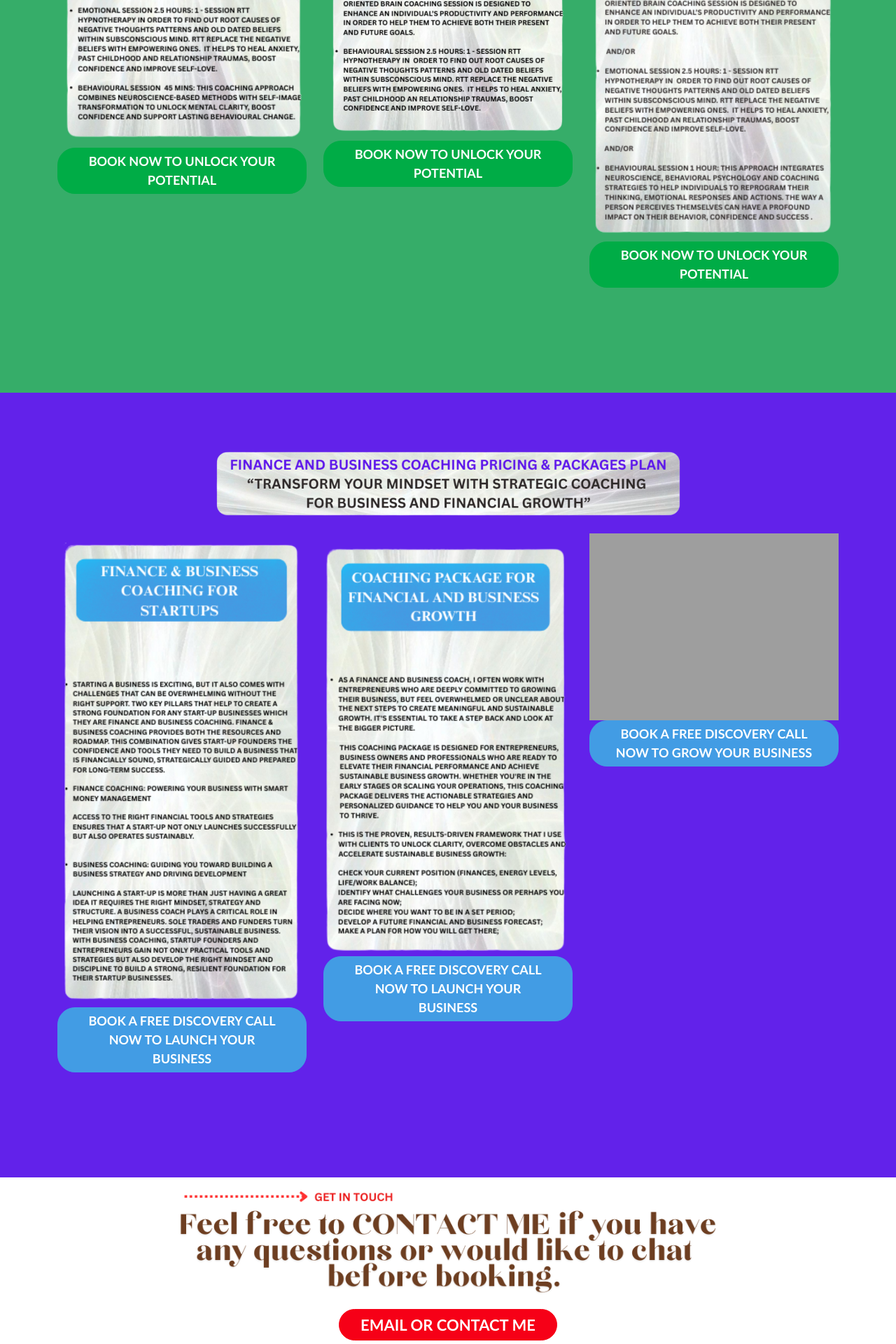
After one commit to gericlois/SelfTransformingBrain, a PHP site: page /pages/pricing.php in a window 1280 px wide. The commit adds this page. Shown: the part 2360-4280 px from the top of the page at 70% size. Run offline with PHP 8.4, Linux system fonts and the light colour scheme; some web fonts are replaced; grey boxes are pictures that could not be loaded.

Commit message:
Added Pricing Page

```diff
--- a/assets/css/main.css
+++ b/assets/css/main.css
@@ -4060,6 +4060,154 @@ Finance Style
   margin-bottom: 100px;
 }
 
+/*
+---------------------------------------------
+Pricing Style
+---------------------------------------------
+*/
+.pricing {
+  background-color: #ffffff;
+  padding: 30px 0px 0px 0px;
+  text-align: center;
+}
+
+.pricing .rtt {
+  background-color: #fa1b13;
+}
+
+.pricing .brain {
+  background-color: #36ad69;
+}
+
+.pricing .finance {
+  background-color: #6222ea;
+}
+
+.pricing .header img {
+  display: block;
+  width: 100%;
+  height: auto;
+  margin-right: auto;
+  margin-left: auto;
+}
+
+.pricing .rttheader img {
+  display: block;
+  margin: 0 auto;
+  width: 60%;
+  height: auto;
+  max-width: 100%;
+  padding: 60px 0px 20px 0px;
+  margin-right: auto;
+  margin-left: auto;
+}
+
+.pricing .rttbutton .btn-primary {
+  display: inline-block;
+  padding: 5px 30px;
+  background-color: #ed1c17;
+  color: #ffffff;
+  font-size: 18;
+  font-weight: bold;
+  text-transform: uppercase;
+  border-radius: 25px;
+  text-align: center;
+  transition: background-color 0.3s ease;
+  border: 1px solid #ed1c17;
+  margin-bottom: 50px;
+}
+.pricing .brainheader img {
+  display: block;
+  margin: 0 auto;
+  width: 60%;
+  height: auto;
+  max-width: 100%;
+  padding: 20px 0px 20px 0px;
+  margin-right: auto;
+  margin-left: auto;
+}
+
+.pricing .brainbutton .btn-primary {
+  display: inline-block;
+  padding: 5px 15px;
+  background-color: #00ac46;
+  color: #ffffff;
+  font-size: 18px;
+  font-weight: bold;
+  text-transform: uppercase;
+  border-radius: 25px;
+  text-align: center;
+  transition: background-color 0.3s ease;
+  border: 1px solid #00ac46;
+  margin-bottom: 50px;
+}
+
+.pricing .financeheader img {
+  display: block;
+  margin: 0 auto;
+  width: 60%;
+  height: auto;
+  max-width: 100%;
+  padding: 20px 0px 20px 0px;
+  margin-right: auto;
+  margin-left: auto;
+}
+
+.pricing .financebutton1 .btn-primary {
+  display: inline-block;
+  padding: 5px 30px;
+  background-color: #429ce4;
+  color: #ffffff;
+  font-size: 18px;
+  font-weight: bold;
+  text-transform: uppercase;
+  border-radius: 25px;
+  text-align: center;
+  transition: background-color 0.3s ease;
+  border: 1px solid #429ce4;
+  margin-bottom: 50px;
+}
+
+.pricing .financebutton2 .btn-primary {
+  display: inline-block;
+  padding: 5px 30px;
+  background-color: #429ce4;
+  color: #ffffff;
+  font-size: 18px;
+  font-weight: bold;
+  text-transform: uppercase;
+  border-radius: 25px;
+  text-align: center;
+  transition: background-color 0.3s ease;
+  border: 1px solid #429ce4;
+  margin-bottom: 50px;
+}
+
+.pricing .footer_contact img {
+  display: block;
+  margin: 0 auto;
+  width: 60%;
+  height: auto;
+  max-width: 100%;
+  padding: 20px 0px 20px 0px;
+  margin-right: auto;
+  margin-left: auto;
+}
+
+.pricing .button_contact .btn-primary {
+  display: inline-block;
+  padding: 5px 30px;
+  background-color: #F60017;
+  color: #ffffff;
+  font-size: 22px;
+  font-weight: bold;
+  text-transform: uppercase;
+  border-radius: 25px;
+  text-align: left;
+  transition: background-color 0.3s ease;
+  border: 1px solid #F60017;
+  margin-bottom: 50px;
+}
 
 
 /*
--- a/pages/includes/header.php
+++ b/pages/includes/header.php
@@ -79,7 +79,7 @@
                   </ul>
                 </li>
 
-                <li><a href="price.php">PRICING</a></li>
+                <li><a href="pricing.php">PRICING</a></li>
                 <li><a href="work.php">WORK WITH ME</a></li>
                 <li><a href="speaking.php">SPEAKING & WORKSHOPS</a></li>
                 <li><a href="success.php">SUCCESS STORIES</a></li>
--- /dev/null
+++ b/pages/pricing.php
@@ -0,0 +1,167 @@
+<!DOCTYPE html>
+<lang="en">
+
+    <?php include "includes/head.php" ?>
+
+    <?php include "includes/header.php" ?>
+
+    <div class="main-banner">
+        <div class="pricing section">
+            <div class="col-lg-12">
+                <div class="header-text">
+                    <div class="header">
+                        <img src="../assets/images/includes/pricing1.png" alt="">
+                    </div>
+                </div>
+            </div>
+
+            <div class="rtt">
+                <div class="container">
+                    <div class="row">
+                        <div class="col-lg-12">
+                            <div class="rttheader">
+                                <img src="../assets/images/includes/pricingrtt.png" alt="">
+                            </div>
+                        </div>
+                        <div class="col-lg-4">
+                            <div class="rtt1">
+                                <img src="../assets/images/includes/pricingrtt1.png" alt="">
+                            </div>
+                            <div class="rttbutton">
+                                <a href="#" class="btn btn-primary">BOOK NOW TO TRANSFORM YOUR LIFE</a>
+                            </div>
+                        </div>
+                        <div class="col-lg-4">
+                            <div class="rtt2">
+                                <img src="../assets/images/includes/pricingrtt2.png" alt="">
+                            </div>
+                            <div class="rttbutton">
+                                <a href="#" class="btn btn-primary">BOOK NOW TO TRANSFORM YOUR LIFE</a>
+                            </div>
+                        </div>
+                        <div class="col-lg-4">
+                            <div class="rtt3">
+                                <img src="../assets/images/includes/pricingrtt3.png" alt="">
+                            </div>
+                            <div class="rttbutton">
+                                <a href="#" class="btn btn-primary">BOOK NOW TO TRANSFORM YOUR LIFE</a>
+                            </div>
+                        </div>
+                    </div>
+                </div>
+            </div>
+
+
+            <div class="brain">
+                <div class="container">
+                    <div class="row">
+                        <div class="col-lg-12">
+                            <div class="brainheader">
+                                <img src="../assets/images/includes/pricingbrain.png" alt="">
+                            </div>
+                        </div>
+                        <div class="col-lg-4">
+                            <div class="brain1">
+                                <img src="../assets/images/includes/pricingbrain1.png" alt="">
+                            </div>
+                            <div class="brainbutton">
+                                <a href="#" class="btn btn-primary"> BOOK NOW TO UNLOCK YOUR POTENTIAL</a>
+                            </div>
+                        </div>
+                        <div class="col-lg-4">
+                            <div class="brain2">
+                                <img src="../assets/images/includes/pricingbrain2.png" alt="">
+                            </div>
+                            <div class="brainbutton">
+                                <a href="#" class="btn btn-primary"> BOOK NOW TO UNLOCK YOUR POTENTIAL</a>
+                            </div>
+                        </div>
+                        <div class="col-lg-4">
+                            <div class="brain3">
+                                <img src="../assets/images/includes/pricingbrain3.png" alt="">
+                            </div>
+                            <div class="brainbutton">
+                                <a href="#" class="btn btn-primary"> BOOK NOW TO UNLOCK YOUR POTENTIAL</a>
+                            </div>
+                        </div>
+                    </div>
+                </div>
+            </div>
+
+
+            <div class="finance">
+                <div class="container">
+                    <div class="row">
+                        <div class="col-lg-12">
+                            <div class="financeheader">
+                                <img src="../assets/images/includes/pricingfinance.png" alt="">
+                            </div>
+                        </div>
+                        <div class="col-lg-4">
+                            <div class="finance1">
+                                <img src="../assets/images/includes/pricingfinance1.png" alt="">
+                            </div>
+                            <div class="financebutton1">
+                                <a href="#" class="btn btn-primary"> BOOK A FREE DISCOVERY CALL NOW TO LAUNCH YOUR BUSINESS </a>
+                            </div>
+                        </div>
+                        <div class="col-lg-4">
+                            <div class="finance2">
+                                <img src="../assets/images/includes/pricingfinance2.png" alt="">
+                            </div>
+                            <div class="financebutton1">
+                                <a href="#" class="btn btn-primary"> BOOK A FREE DISCOVERY CALL NOW TO LAUNCH YOUR BUSINESS </a>
+                            </div>
+                        </div>
+                        <div class="col-lg-4">
+                            <div class="finance3">
+                                <img src="../assets/images/includes/pricingfinance3.png" alt="">
+                            </div>
+                            <div class="financebutton2">
+                                <a href="#" class="btn btn-primary"> BOOK A FREE DISCOVERY CALL NOW TO GROW YOUR BUSINESS </a>
+                            </div>
+                        </div>
+                    </div>
+                </div>
+            </div>
+
+            <div class="col-lg-12">
+                <div class="footer_contact">
+                    <img src="../assets/images/includes/finance_footer.png" alt="">
+                </div>
+            </div>
+
+            <div class="col-lg-12">
+                <div class="button_contact">
+                    <a href="#" class="btn btn-primary"> EMAIL OR CONTACT ME </a>
+                </div>
+            </div>
+        </div>
+    </div>
+
+    </div>
+    </div>
+    </div>
+
+
+
+    </div>
+    </div>
+
+    </Main>
+
+    <?php include "includes/footer.php" ?>
+
+    <!-- Scripts -->
+    <!-- Bootstrap core JavaScript -->
+    <script src="../vendor/jquery/jquery.min.js"></script>
+    <script src="../vendor/bootstrap/js/bootstrap.min.js"></script>
+    <script src="../assets/js/isotope.min.js"></script>
+    <script src="../assets/js/owl-carousel.js"></script>
+    <script src="../assets/js/counter.js"></script>
+    <script src="../assets/js/custom.js"></script>
+    <script src="https://cdn.jsdelivr.net/npm/bootstrap@5.3.2/dist/js/bootstrap.bundle.min.js"></script>
+
+    </body>
+
+    </html>
```
Also changed, not shown: assets/images/includes/PRICING1.png (added), assets/images/includes/pricingbrain.png (added), assets/images/includes/pricingbrain1.png (added), assets/images/includes/pricingbrain2.png (added), assets/images/includes/pricingbrain3.png (added), assets/images/includes/pricingfinance.png (added), assets/images/includes/pricingfinance1.png (added), assets/images/includes/pricingfinance2.png (added), 5 other files.
